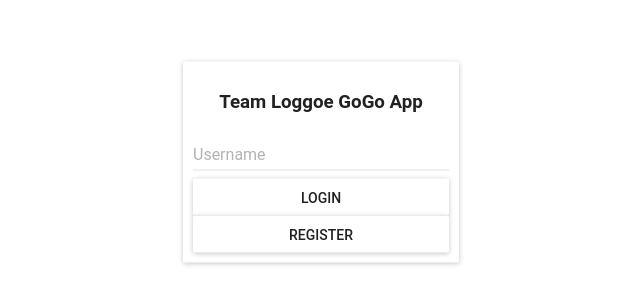
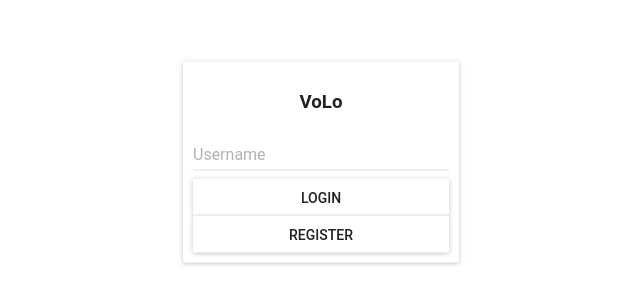
Before and after one commit to xwu5300/LoggoeGOGO, a React app: page / in a window 1280 px wide. Shown: the part 238-542 px from the top of the page, without its empty margins (319-959 px from the left). Built offline with nearby package versions, Linux system fonts and the light colour scheme; the HTML template or start-up script is replaced by a standard one.

Commit message:
changed app name

```diff
--- a/react-client/src/components/LandingPageView.jsx
+++ b/react-client/src/components/LandingPageView.jsx
@@ -57,7 +57,7 @@ class LandingPage extends React.Component {
     return (
       <Paper style={paperStyle} zDepth={1}>
 
-          <h3> Team Loggoe GoGo App </h3>
+          <h3> VoLo </h3>
 
           <AutoComplete
             dataSource={[]}
```
Also changed, not shown: 2 other files (tests, documents, lock files or other folders).
